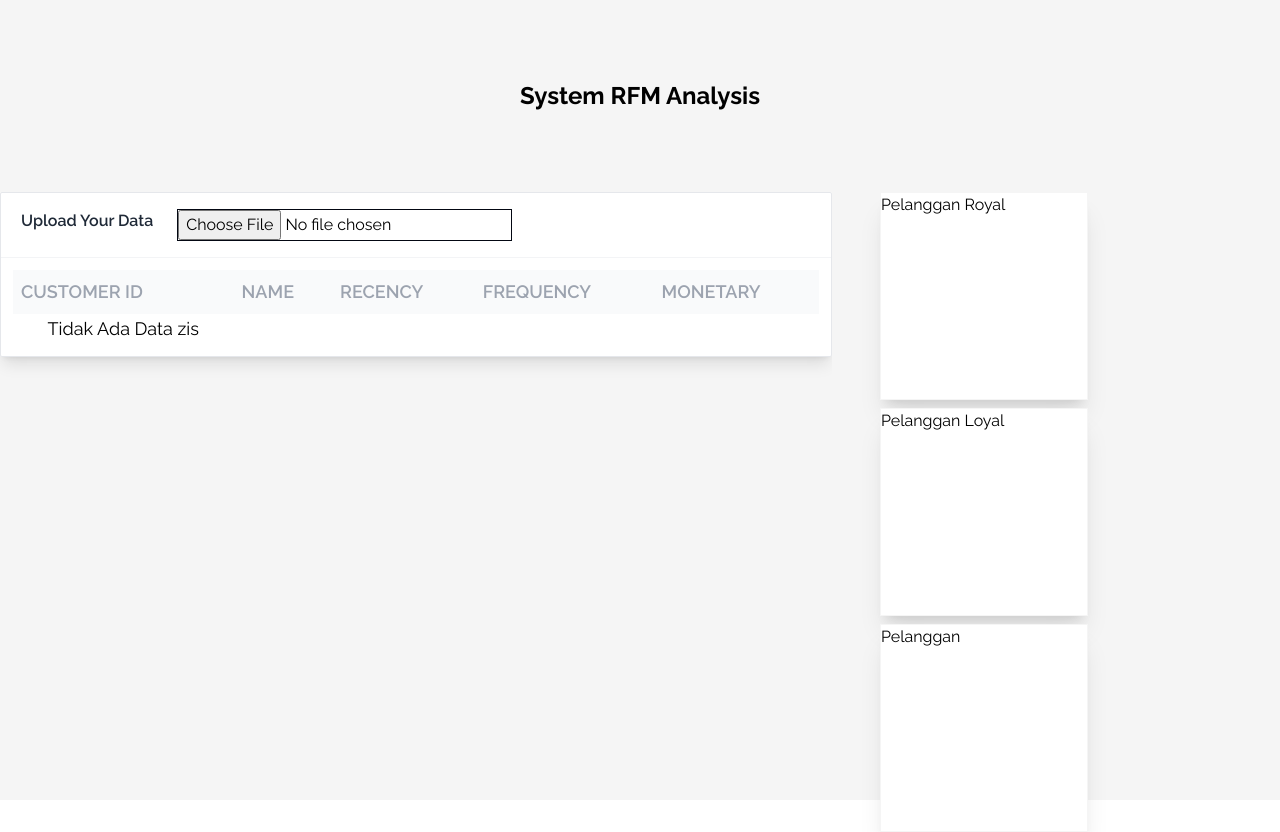
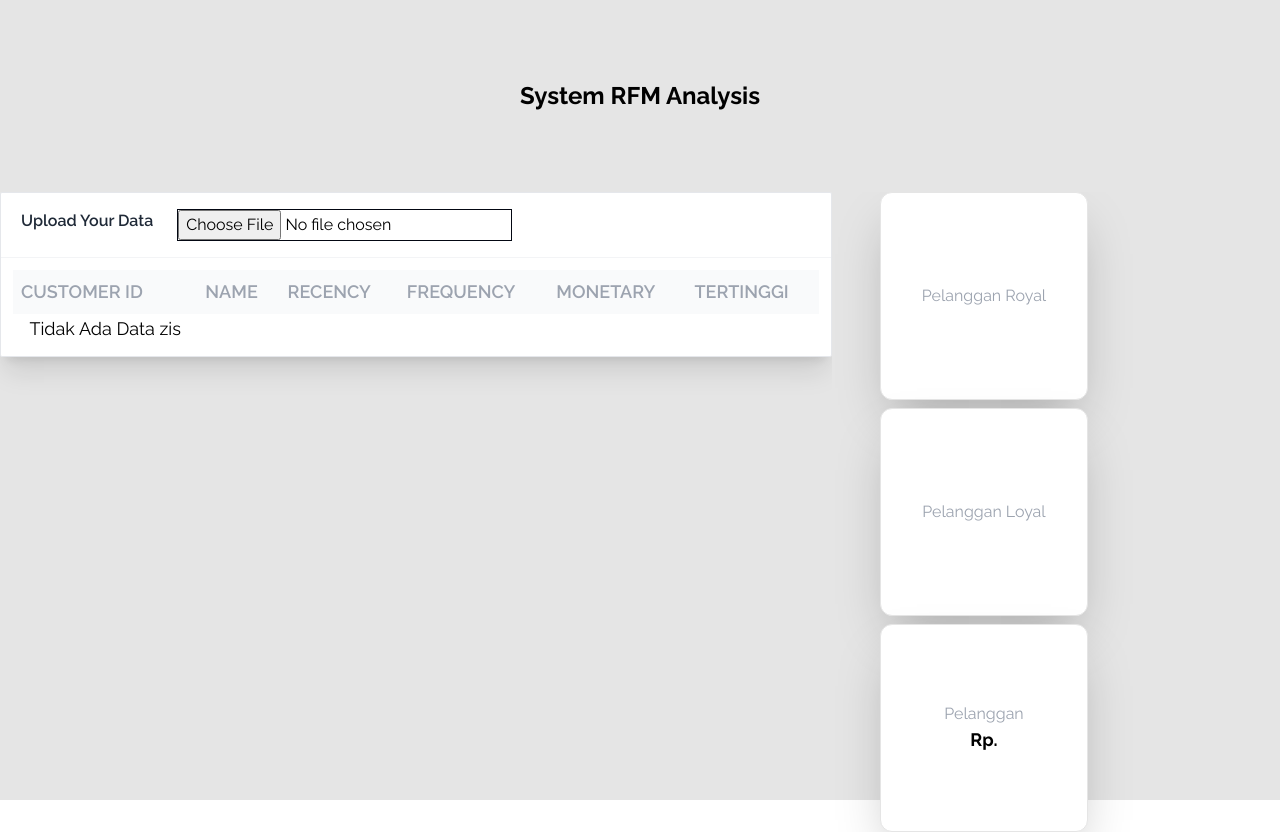
Before and after one commit to TegarMachfuzi/rfm-analysis-react.js, a React (Create React App) app: page /rfm in a window 1280 px wide. Built offline with nearby package versions, Linux system fonts and the light colour scheme.

Commit message:
add new segmentasi pelanggan

```diff
--- a/src/App.js
+++ b/src/App.js
@@ -9,7 +9,7 @@ import Sidebar from './components/shared/Sidebar';
 function App() {
   return (
     <Router>
-      <div className='flex flex-row bg-neutral-100 h-screen w-screen'>
+      <div className='flex flex-row bg-neutral-200 h-screen w-screen'>
         {/* <Sidebar/> */}
         <Routes>
         <Route path='/' element={<Dashboard/>}/>
--- a/src/components/FormUpload.jsx
+++ b/src/components/FormUpload.jsx
@@ -4,6 +4,8 @@ class FormUpload extends Component {
         super(props);
         this.state = {
             data: [],     // Data CSV yang akan dibaca
+            bestMonetary: undefined,
+            bestFrequency: undefined,
         };
     }
 
@@ -58,6 +60,7 @@ class FormUpload extends Component {
 
         const result = filtered.map(item => {
             const arrFilter = customerData.filter(f => f.CustomerID === item.CustomerID)
+            console.log('data RFM', arrFilter)
             const largest = arrFilter.reduce((prev, val) => {
                 if (!prev) return val
                 const prevDiffDays = this.calculateDifferenceDays(prev.Date)
@@ -67,35 +70,36 @@ class FormUpload extends Component {
             const Recency = this.calculateDifferenceDays(largest.Date)
             const Frequency = arrFilter.length;
             const Monetary = arrFilter.reduce((prev, next) => prev + next.NetSales, 0)
-            console.log('cek frekuensi', Monetary)
+            const Tertinggi = arrFilter.reduce((pelangganTertinggi, customer) => pelangganTertinggi > customer.NetSales ? pelangganTertinggi : customer.NetSales, 0)
+
             return {
                 ...item,
                 Recency,
                 Frequency,
-                Monetary
+                Monetary,
+                Tertinggi
             }
-        }
-        )
+        })
 
-        this.setState({ data: result });
+        //calculate best monetary
+        const valMonetary = result.reduce((prev, next) => {
+            if (!prev) return next
+            return prev.Monetary > next.Monetary ? prev : next
+        }, undefined)
+
+        const valFrequency = result.reduce((prev, next) => {
+            if (!prev) return next
+            return prev.Frequency > next.Frequency ? prev : next
+        }, undefined)
+
+        console.log('valFreq', valFrequency);
+        console.log('valMon', valMonetary);
+
+
+        this.setState({ data: result, bestMonetary: valMonetary, bestFrequency: valFrequency });
     };
 
 
-    // calculateFrequency = (customerData) => {
-    //     const frequencyMap = {};
-    //     customerData.forEach(customer => {
-    //         const CustomerID = customer.CustomerID;
-    //         if (frequencyMap[CustomerID]) {
-    //             frequencyMap[CustomerID]++;
-    //         } else {
-    //             frequencyMap[CustomerID] = 1;
-    //             console.log('cek frekuensi', frequencyMap);
-    //         }
-    //     }
-    //     );
-    //     const Frequency = this.calculateFrequency(customerData, frequencyMap)
-    //     return Frequency
-    // }
 
     calculateDifferenceDays = (date) => {
         const currentDate = new Date(); // Tanggal referensi (biasanya hari ini)
@@ -122,18 +126,17 @@ class FormUpload extends Component {
 
         // Buat objek Date
         const dateObject = new Date(year, day, month);
-        console.log("cek hari", dateObject)
         return dateObject
     }
     render() {
         return (
-            <div className='w-full flex flex-col max-h-screen'>
+            <div className='w-full flex flex-col max-h-screen '>
                 <div className='flex w-full justify-center items-center py-20'>
                     <p className='text-2xl font-bold'>System RFM Analysis</p>
                 </div>
-                <div className='w-full flex'>
+                <div className='w-full flex '>
                     <div className='w-full mx-auto flex flex-col items-center max-h-[75vh] overflow-y-auto'>
-                        <div className="w-full max-w-screen-2xl mx-auto bg-white shadow-lg rounded-sm border border-gray-200">
+                        <div className="w-full max-w-screen-2xl mx-auto shadow-xl rounded-sm border border-gray-200 bg-white">
                             <header className="px-5 py-4 border-b border-gray-100 flex w-full space-x-6">
                                 <h2 className="font-semibold text-gray-800">Upload Your Data</h2>
                                 <input type="file" accept=".csv" className='border border-gray-950' onChange={this.handleFileChange} />
@@ -158,6 +161,9 @@ class FormUpload extends Component {
                                                 <th className="p-2 whitespace-nowrap">
                                                     <div className="font-semibold text-left">Monetary</div>
                                                 </th>
+                                                <th className="p-2 whitespace-nowrap">
+                                                    <div className="font-semibold text-left">Tertinggi</div>
+                                                </th>
                                             </tr>
                                         </thead>
                                         <tbody className="text-xl divide-y divide-gray-100">
@@ -178,6 +184,9 @@ class FormUpload extends Component {
                                                     <td className="p-2 whitespace-nowrap">
                                                         <div className="text-left">{customer.Monetary}</div>
                                                     </td>
+                                                    <td className="p-2 whitespace-nowrap">
+                                                        <div className="text-left">{customer.Tertinggi}</div>
+                                                    </td>
                                                 </tr>
                                             )) : (
                                                 <tr>
@@ -190,10 +199,37 @@ class FormUpload extends Component {
                             </div>
                         </div>
                     </div>
-                    <div className='max-w-md w-full grid gap-2 px-12 overflow-y-auto '>
-                        <div className='w-52 h-52 bg-white border border-neutral-100 shadow-xl'>Pelanggan Royal</div>
-                        <div className='w-52 h-52 bg-white border border-neutral-100 shadow-xl'>Pelanggan Loyal</div>
-                        <div className='w-52 h-52 bg-white border border-neutral-100 shadow-xl'>Pelanggan</div>
+                    <div className='max-w-md w-full grid gap-2 px-12 overflow-y-auto'>
+                        <div className='w-52 h-52 bg-white border border-neutral-200 shadow-2xl text-center rounded-xl p-5 text-gray-400 flex flex-col items-center justify-center'>
+                            <p>
+                                Pelanggan Royal
+                            </p>
+                            {
+                                this.state.bestMonetary && (<>
+                                    <div className='text-lg font-bold text-black'>{this.state.bestMonetary.Name}</div>
+                                    <div className='text-lg font-bold text-black'>Rp. {this.state.bestMonetary.Monetary}</div>
+                                </>
+                                )
+                            }
+                        </div>
+                        <div className='w-52 h-52 bg-white border border-neutral-200 shadow-2xl text-center rounded-xl p-5 text-gray-400 flex flex-col items-center justify-center'>
+                            <p>
+                                Pelanggan Loyal
+                            </p>
+                            {
+                                this.state.bestFrequency && (<>
+                                    <div className='text-lg font-bold text-black'>{this.state.bestFrequency.Name}</div>
+                                    <div className='text-lg font-bold text-black'>Total Datang {this.state.bestFrequency.Frequency}</div>
+                                </>
+                                )
+                            }
+                        </div>
+                        <div className='w-52 h-52 bg-white border border-neutral-200 shadow-2xl text-center rounded-xl p-5 text-gray-400 flex flex-col items-center justify-center'>
+                            <p>
+                                Pelanggan
+                            </p>
+                            <div className='text-lg font-bold text-black'>Rp. </div>
+                        </div>
                     </div>
                 </div>
             </div>
```
